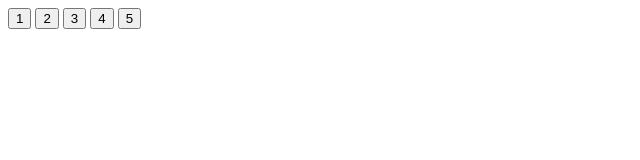
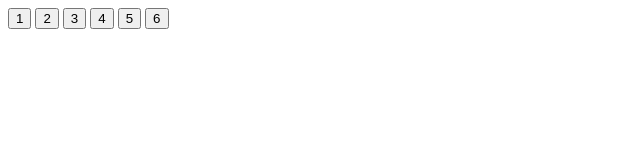
Before and after one commit to CajunAzn7/Icebreaker-mobile, a plain HTML site: page index.html in a window 1280 px wide. Shown: the full height of the page, 0-640 px from the left. Drawn offline with nearby package versions, Linux system fonts and the light colour scheme.

Commit message:
added new lvl

```diff
--- a/index.html
+++ b/index.html
@@ -12,6 +12,7 @@
 	<input class = 'button' value = "3" type="button" onclick='loadLevel(3)'/>
 	<input class = 'button' value = "4" type="button" onclick='loadLevel(4)'/>
 	<input class = 'button' value = "5" type="button" onclick='loadLevel(5)'/>
+	<input class = 'button' value = "6" type="button" onclick='loadLevel(6)'/>
 	<div id = "gridContainer">
 
 	</div>
```
Also changed, not shown: levels/6.txt (added).
